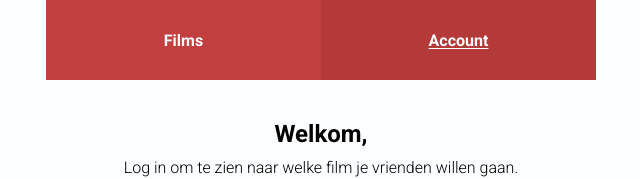
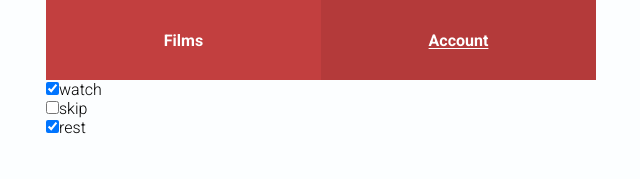
Before and after one commit to StijnAa/MoviePlanner, a Next.js app: page /account in a window 1280 px wide. Shown: the top 179 px of the page, without its empty margins (319-959 px from the left). Built offline with nearby package versions, Linux system fonts and the light colour scheme; no server answers.

Commit message:
added filters

```diff
--- a/src/components/movieGroups/MovieGroups.scss
+++ b/src/components/movieGroups/MovieGroups.scss
@@ -15,12 +15,12 @@
   margin-bottom: 18px;
 }
 
-// .movie-group:has(.movie-list:empty) {
-//   display: none;
-// }
-// .movie-group__date:has(+ .movie-list:empty) {
-//   display: none;
-// }
+.movie-group:has(.movie-list:empty) {
+  display: none;
+}
+.movie-group__date:has(+ .movie-list:empty) {
+  display: none;
+}
 
 .movie-group__container {
   margin: 11px;
--- a/src/components/nav/filterBar.tsx
+++ b/src/components/nav/filterBar.tsx
@@ -1,12 +1,38 @@
-import cx from "classnames";
+import { UserContext } from "@/state/userContext";
+
+import { useContext } from "react";
+
+const Filter = ({ filter, value, updateFilters }: any) => {
+  console.log(filter);
+  return (
+    <div className="filter">
+      <input
+        type="checkbox"
+        id={`toggle-${filter}`}
+        checked={value}
+        onChange={(e) => updateFilters(filter, e.target.checked)}
+      />
+      <label htmlFor={`toggle-${filter}`} className="filter__label">
+        {filter}
+      </label>
+    </div>
+  );
+};
 
 const FilterBar = () => {
+  const { filters, updateFilters }: any = useContext(UserContext);
+  console.log(filters);
+
   return (
     <div className="filter-bar">
-      <div className="filter-bar__item">
-        <input type="checkbox" id="toggleWatch" />
-        <label htmlFor="toggleWatch" className="navigation__link"></label>
-      </div>
+      {Object.keys(filters).map((filter) => (
+        <Filter
+          key={filter}
+          filter={filter}
+          value={filters[filter]}
+          updateFilters={updateFilters}
+        />
+      ))}
     </div>
   );
 };
--- a/src/components/nav/nav.scss
+++ b/src/components/nav/nav.scss
@@ -1,12 +1,11 @@
 .navigation {
-  height: 80px;
 }
 
 .navigation__menu {
   justify-content: center;
   display: flex;
   align-items: center;
-  height: 100%;
+  height: 80px;
   grid-column: 2/3;
 }
 
--- a/src/components/nav/nav.tsx
+++ b/src/components/nav/nav.tsx
@@ -1,5 +1,6 @@
 import cx from "classnames";
 import Link from "next/link";
+import FilterBar from "./filterBar";
 
 type NavigationProps = {
   page?: string;
@@ -22,6 +23,7 @@ const Navigation = ({ page }: NavigationProps) => {
           Account
         </Link>
       </div>
+      <FilterBar />
     </div>
   );
 };
--- a/src/pages/_app.tsx
+++ b/src/pages/_app.tsx
@@ -80,6 +80,16 @@ export default function App({ Component, pageProps }: AppProps) {
     });
   };
 
+  const updateFilters = async (filter: string, value: boolean) => {
+    dispatch({
+      type: "UPDATE_FILTERS",
+      payload: {
+        filter: filter,
+        value: value,
+      },
+    });
+  };
+
   const value = {
     ...state,
     setUser,
@@ -87,6 +97,7 @@ export default function App({ Component, pageProps }: AppProps) {
     toggleMovie,
     addFriend,
     removeFriend,
+    updateFilters,
   };
 
   useEffect(() => {
```
Also changed, not shown: src/components/movieGroups/MovieGroups.tsx (+22 -1 lines).
